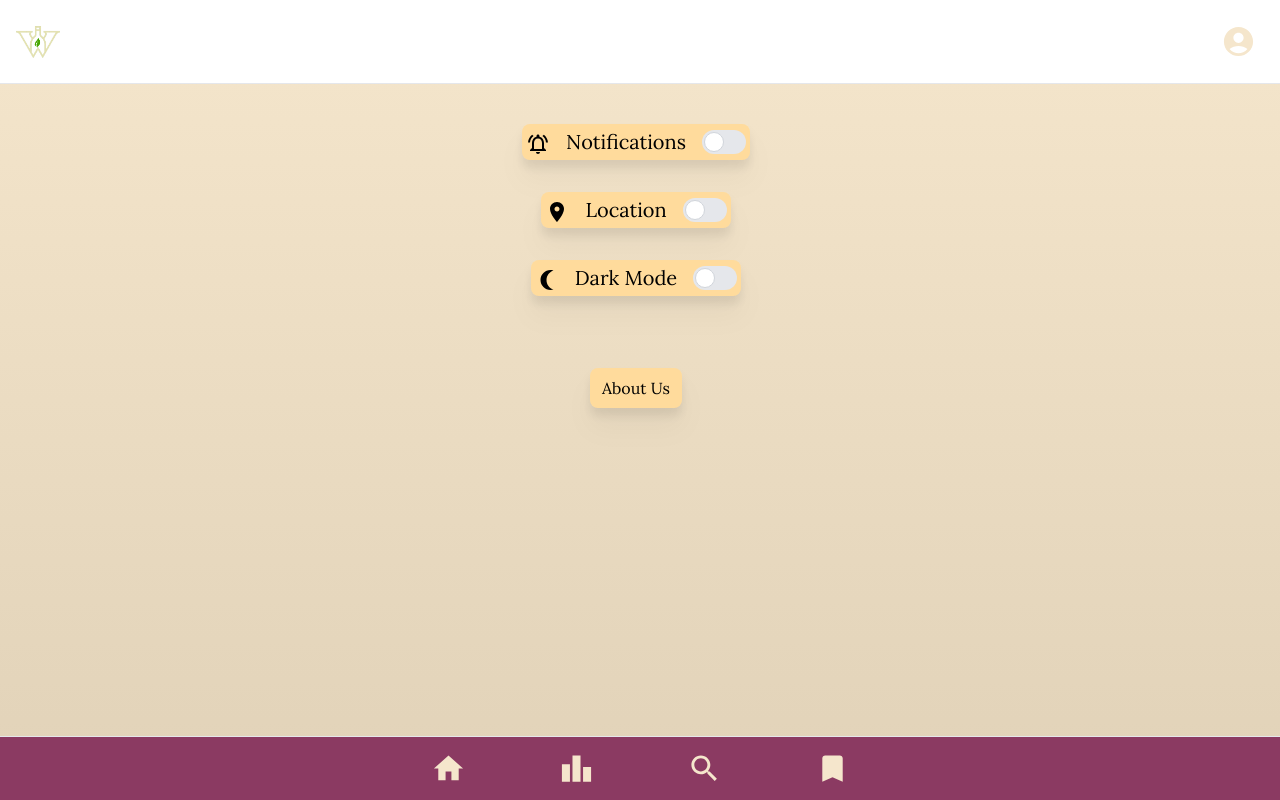
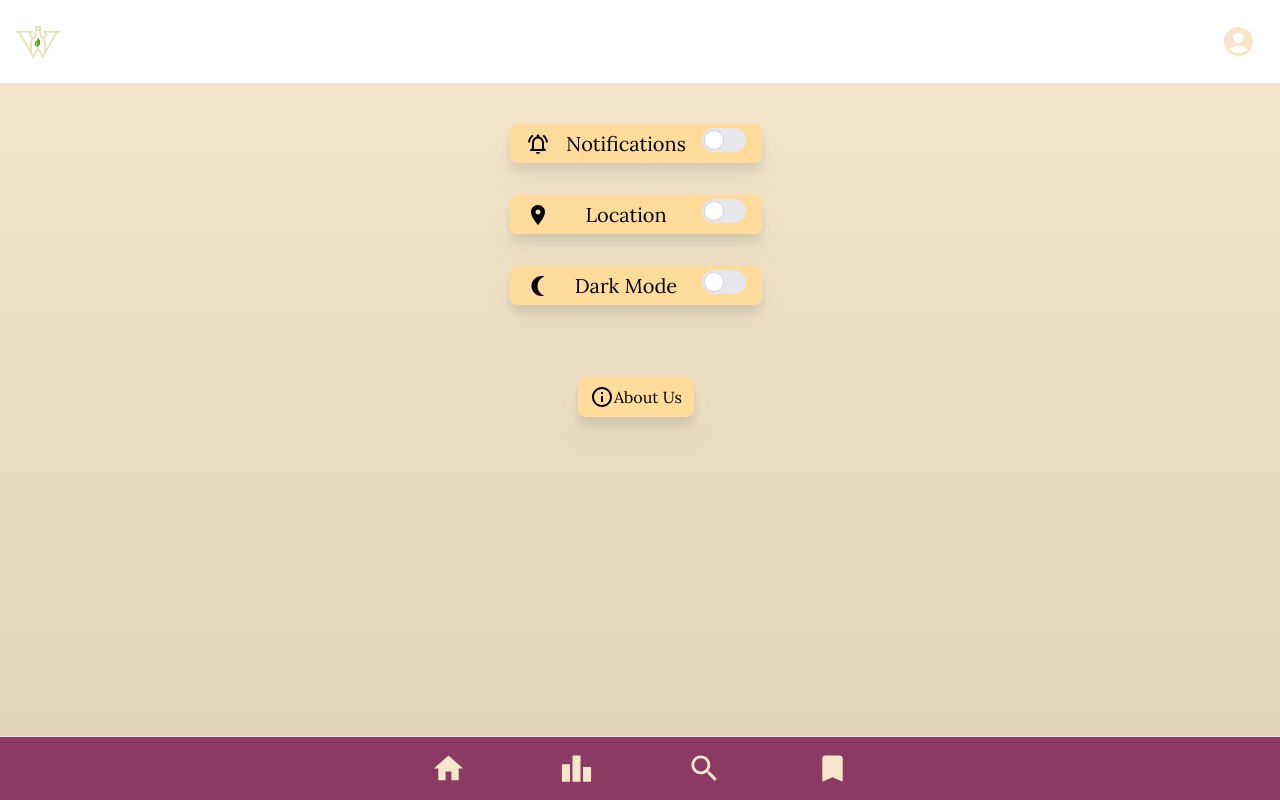
Before and after one commit to erictatchell/WineWhisperer, a Next.js app: page /main/settings in a window 1280 px wide. Built offline with nearby package versions, Linux system fonts and the light colour scheme; no server answers; sample sign-in values are in the browser's storage.

Commit message:
formating to the settings card and aboutus btn

```diff
--- a/components/card.tsx
+++ b/components/card.tsx
@@ -9,17 +9,32 @@ type CardProps = {
 
 const Card: FC<CardProps> = ({ title, icon, isOn, toggleSwitch }) => {
   return (
-    <div className="space-y-8 p-2 drop-shadow-xl text-xl mb-8 mt-0 text-black bg-dijon focus:ring-4 focus:outline-none focus:ring-[#F8DE7F]/50 font-small rounded-lg px-1 py-1 text-center inline-flex items-center dark:focus:ring-[#3b5998]/55 mr-2">
-      <div className="flex items-center justify-between">
-        <div className="flex items-center space-x-4">
-          <span>{icon}</span>
-          <span>{title}</span>
+    <div className="space-y-8 p-2 drop-shadow-xl text-xl mb-8 mt-0 text-black bg-dijon focus:ring-4 focus:outline-none focus:ring-[#F8DE7F]/50 font-small rounded-lg px-4 py-1 text-center inline-flex items-center dark:focus:ring-[#3b5998]/55 mr-2">
+
+      <div className="flex items-center justify-between w-full">
+
+        <div className="flex items-center">
+          {icon}
         </div>
-        <label className="relative inline-flex items-center cursor-pointer ml-4">
-          <input type="checkbox" checked={isOn} onChange={toggleSwitch} className="sr-only peer"/>
-          <div className="w-11 h-6 bg-gray-200 peer-focus:outline-none peer-focus:ring-4 peer-focus:ring-blue-300 dark:peer-focus:ring-blue-800 rounded-full peer dark:bg-gray-700 peer-checked:after:translate-x-full peer-checked:after:border-white after:content-[''] after:absolute after:top-[2px] after:left-[2px] after:bg-white after:border-gray-300 after:border after:rounded-full after:h-5 after:w-5 after:transition-all dark:border-gray-600 peer-checked:bg-green-600"></div>
-        </label>
+
+        <div className="flex items-center mx-4">
+          {title}
+        </div>
+
+        <div>
+          <label className="relative inline-flex items-center cursor-pointer">
+            <input type="checkbox" checked={isOn} onChange={toggleSwitch} className="sr-only peer"/>
+            <div className="w-11 h-6 bg-gray-200 peer-focus:outline-none peer-focus:ring-4
+            peer-focus:ring-blue-300 dark:peer-focus:ring-blue-800 rounded-full peer
+            dark:bg-gray-700 peer-checked:after:translate-x-full peer-checked:after:border-white after:content-['']
+            after:absolute after:top-[2px] after:left-[2px] after:bg-white after:border-gray-300 after:border after:rounded-full
+            after:h-5 after:w-5 after:transition-all dark:border-gray-600 peer-checked:bg-green-600">
+            </div>
+          </label>
+        </div>
+
       </div>
+
     </div>
   );
 };
--- a/pages/main/settings.tsx
+++ b/pages/main/settings.tsx
@@ -3,6 +3,7 @@ import { useState, useEffect } from 'react';
 import LocationOnIcon from '@mui/icons-material/LocationOn';
 import NotificationsActiveOutlinedIcon from '@mui/icons-material/NotificationsActiveOutlined';
 import NightlightRoundOutlinedIcon from '@mui/icons-material/NightlightRoundOutlined';
+import InfoOutlinedIcon from '@mui/icons-material/InfoOutlined';
 import Link from 'next/link';
 import Card from '../../components/card';
 
@@ -17,6 +18,7 @@ export default function Settings() {
 
       return (
         <div className="mt-10 flex flex-col items-center">
+          <div className='grid'>
           <Card
             title="Notifications"
             icon={<NotificationsActiveOutlinedIcon/>}
@@ -35,9 +37,15 @@ export default function Settings() {
             toggleSwitch={() => setDarkMode(!isDarkModeOn)}
             isOn={isDarkModeOn}
           />
+
+          <div className="flex justify-center items-center">
           <Link href="/main/aboutus">
-          <button className="p-2 drop-shadow-xl text-medium mt-10 text-black bg-dijon hover:bg-[#F8DE7F] focus:ring-4 focus:outline-none focus:ring-[#F8DE7F]/50 font-small rounded-lg px-3 py-2  text-center inline-flex items- dark:focus:ring-[#3b5998]/55 mr-2 mb-2">About Us</button>
-        </Link>
+            <button className="p-2 drop-shadow-xl text-medium mt-10 text-black bg-dijon hover:bg-[#F8DE7F]
+              focus:ring-4 focus:outline-none focus:ring-[#F8DE7F]/50 font-small rounded-lg px-3 py-2
+              text-center inline-flex items- dark:focus:ring-[#3b5998]/55 mr-2 mb-2"><InfoOutlinedIcon/>About Us</button>
+          </Link>
+          </div>
+        </div>
         </div>
       );
     };
```
